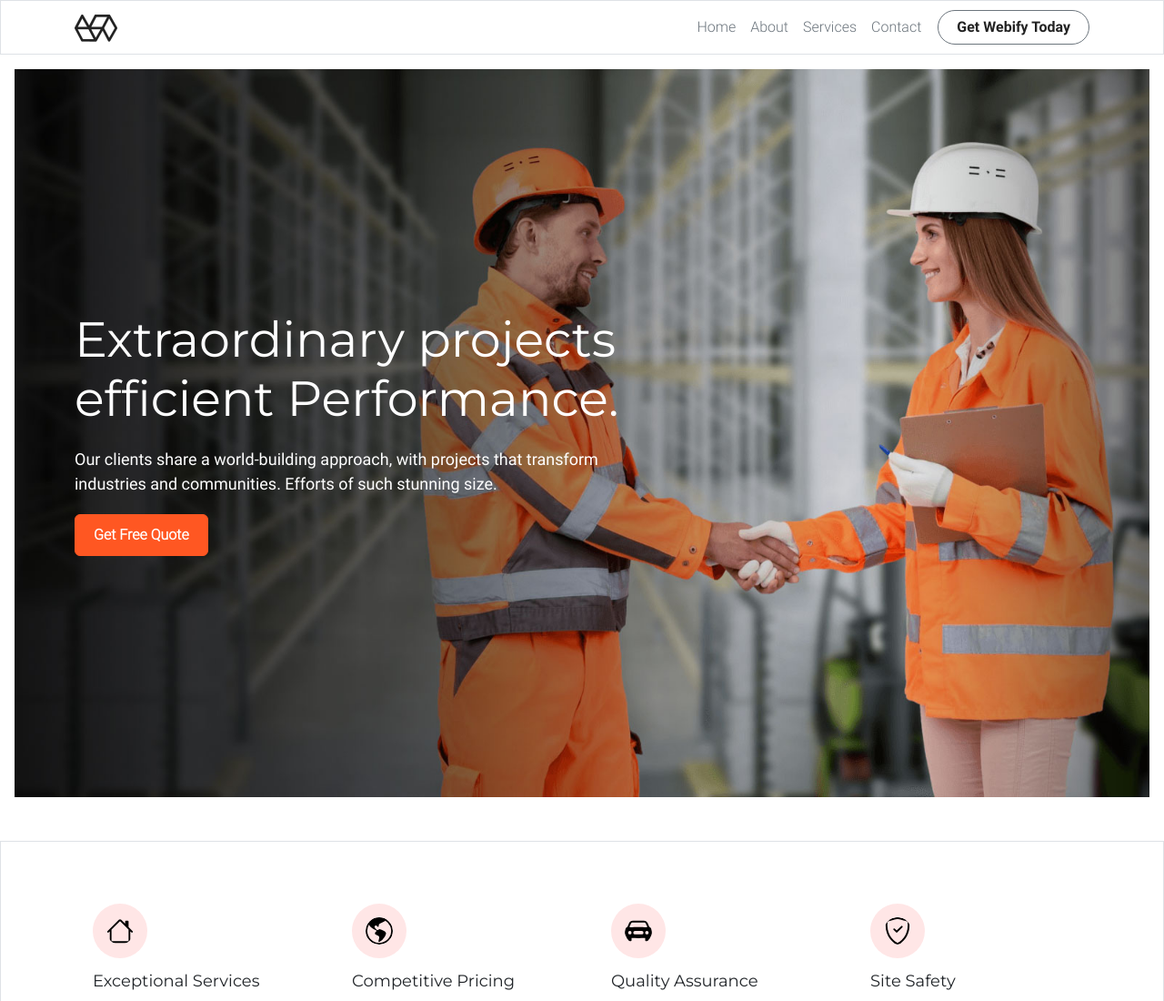
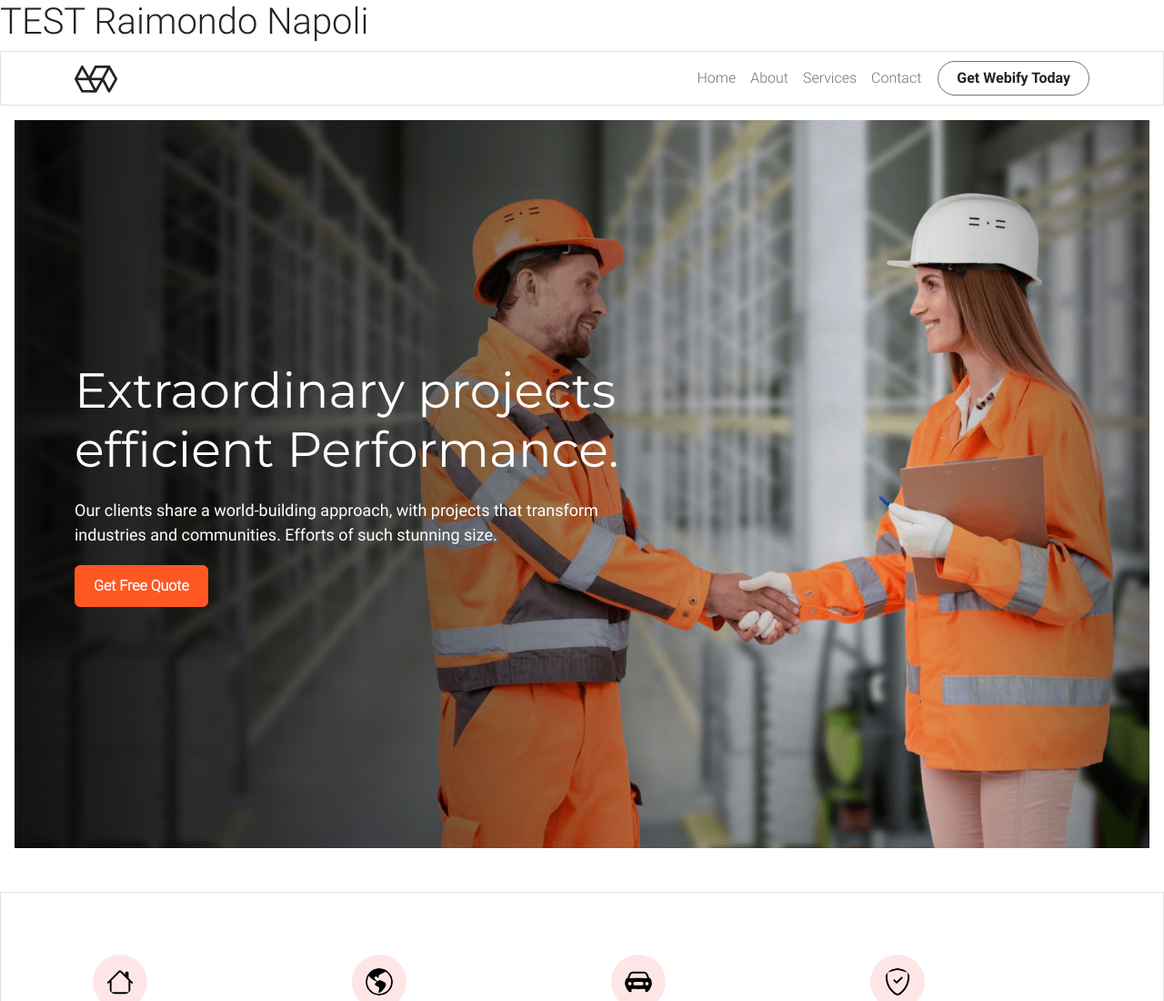
Before and after one commit to Rainapster/htmlScssSite, a plain HTML site: page index.html in a window 1280 px wide. Shown: the top 1100 px of the page at 91% size. Drawn offline with nearby package versions, Linux system fonts and the light colour scheme.

Commit message:
ci ho ripensato
squashed comm:

```diff
--- a/index.html
+++ b/index.html
@@ -13,6 +13,10 @@
 </head>
 
 <body>
+
+  <div>
+    <h1>TEST Raimondo Napoli</h1>
+  </div>
   <div class="bg-white">
     <nav class="navbar navbar-expand-lg navbar-light navbar-custom border-bottom border">
       <div class="container">
```
